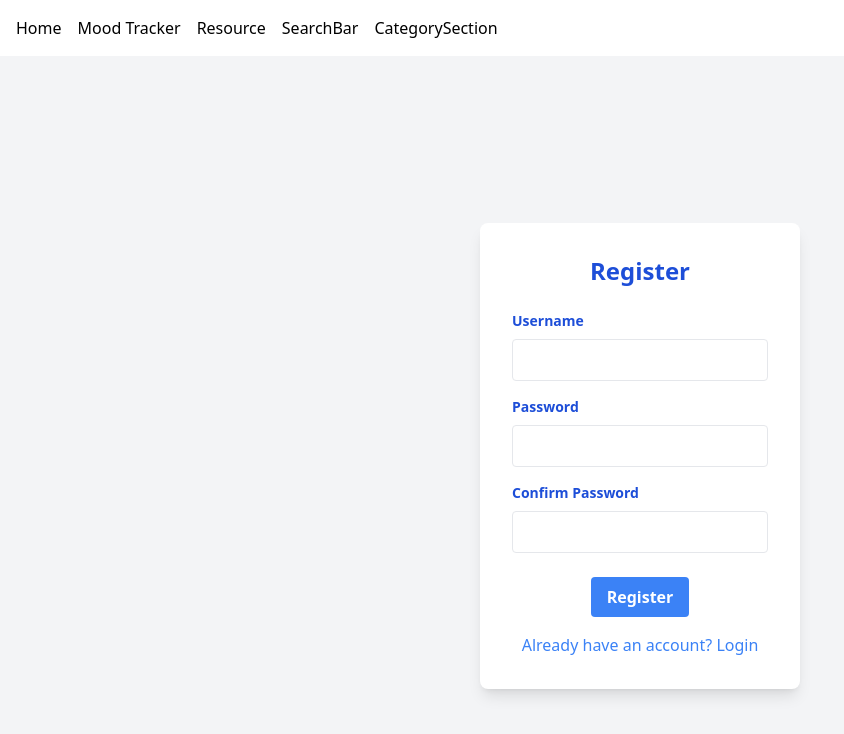
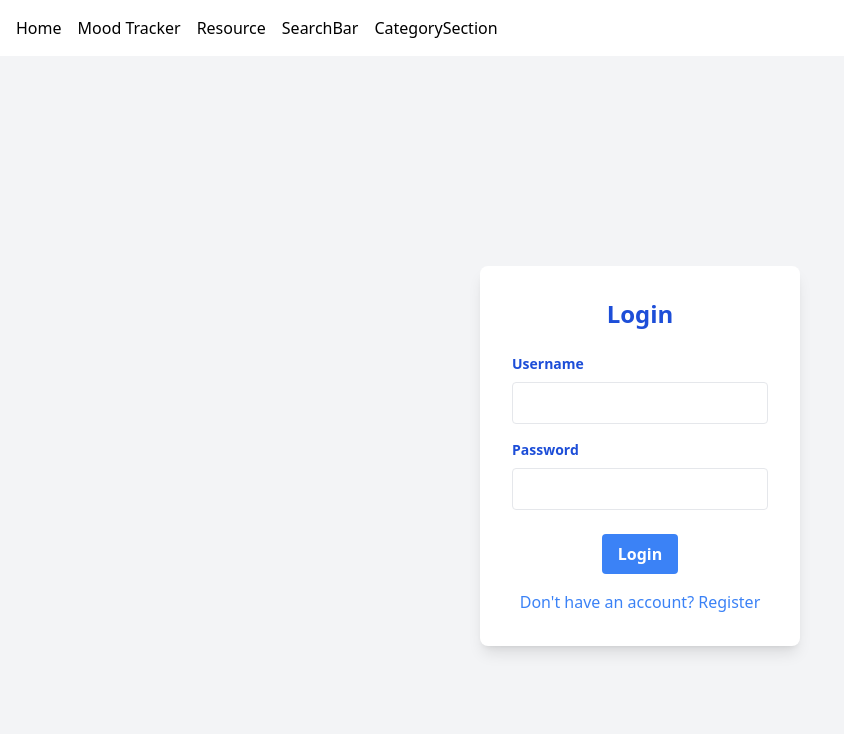
Before and after one commit to Noskathon-Lite/Error_404, a React (Create React App) app in the folder frontend/: page /login in a window 1280 px wide. Shown: the top 734 px of the page, without its empty margins (0-844 px from the left). Built offline with nearby package versions, Linux system fonts and the light colour scheme.

Commit message:
modifed login form

```diff
--- a/frontend/src/LoginForm.js
+++ b/frontend/src/LoginForm.js
@@ -1,25 +1,20 @@
-// src/RegisterForm.js
+
 import React, { useState, useEffect } from 'react';
 import { Link } from 'react-router-dom';
 
-const RegisterForm = () => {
+const LoginForm = () => {
   const [username, setUsername] = useState('');
   const [password, setPassword] = useState('');
-  const [confirmPassword, setConfirmPassword] = useState('');
   const [showForm, setShowForm] = useState(false);
 
   useEffect(() => {
-    // Trigger the transition effect after the component mounts
+
     setShowForm(true);
   }, []);
 
   const handleSubmit = (event) => {
     event.preventDefault();
-    // Add your registration logic here
-    if (password !== confirmPassword) {
-      alert("Passwords do not match!");
-      return;
-    }
+
     console.log('Username:', username);
     console.log('Password:', password);
   };
@@ -27,7 +22,7 @@ const RegisterForm = () => {
   return (
     <div className="flex items-center justify-center h-screen bg-gray-100">
       <div className={`bg-white p-8 rounded-lg shadow-lg w-80 transition-transform duration-700 ease-in-out transform ${showForm ? 'translate-y-0 opacity-100' : 'translate-y-10 opacity-0'}`}>
-        <h2 className="text-2xl font-bold mb-6 text-center text-blue-700">Register</h2>
+        <h2 className="text-2xl font-bold mb-6 text-center text-blue-700">Login</h2>
         <form onSubmit={handleSubmit}>
           <div className="mb-4">
             <label className="block text-blue-700 text-sm font-bold mb-2" htmlFor="username">
@@ -44,7 +39,7 @@ const RegisterForm = () => {
               title="Username should be 3-16 characters and shouldn't include any special character!"
             />
           </div>
-          <div className="mb-4">
+          <div className="mb-6">
             <label className="block text-blue-700 text-sm font-bold mb-2" htmlFor="password">
               Password
             </label>
@@ -59,32 +54,17 @@ const RegisterForm = () => {
               title="Password must be at least 8 characters long, and include at least one letter and one number!"
             />
           </div>
-          <div className="mb-6">
-            <label className="block text-blue-700 text-sm font-bold mb-2" htmlFor="confirm-password">
-              Confirm Password
-            </label>
-            <input
-              type="password"
-              id="confirm-password"
-              className="w-full px-3 py-2 border rounded focus:outline-none focus:ring-2 focus:ring-blue-500"
-              value={confirmPassword}
-              onChange={(e) => setConfirmPassword(e.target.value)}
-              required
-              pattern="^(?=.*[A-Za-z])(?=.*\d)[A-Za-z\d]{8,}$"
-              title="Password must be at least 8 characters long, and include at least one letter and one number!"
-            />
-          </div>
           <div className="flex justify-center">
             <button
               type="submit"
               className="bg-blue-500 hover:bg-blue-700 text-white font-bold py-2 px-4 rounded focus:outline-none focus:shadow-outline transition-transform transform hover:scale-105"
             >
-              Register
+              Login
             </button>
           </div>
           <div className="mt-4 text-center">
-            <Link to="/login" className="text-blue-500 hover:text-blue-700">
-              Already have an account? Login
+            <Link to="/register" className="text-blue-500 hover:text-blue-700">
+              Don't have an account? Register
             </Link>
           </div>
         </form>
@@ -93,4 +73,4 @@ const RegisterForm = () => {
   );
 };
 
-export default RegisterForm;
+export default LoginForm;
```
